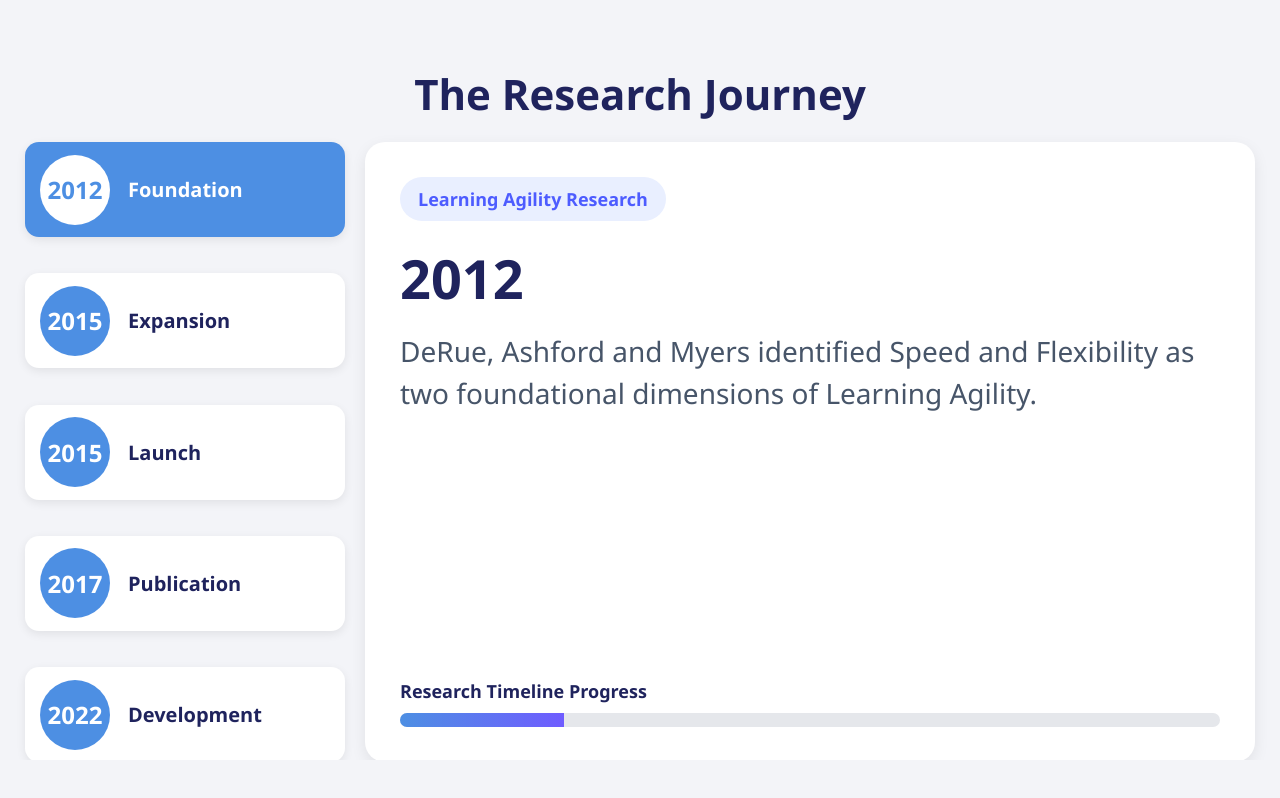
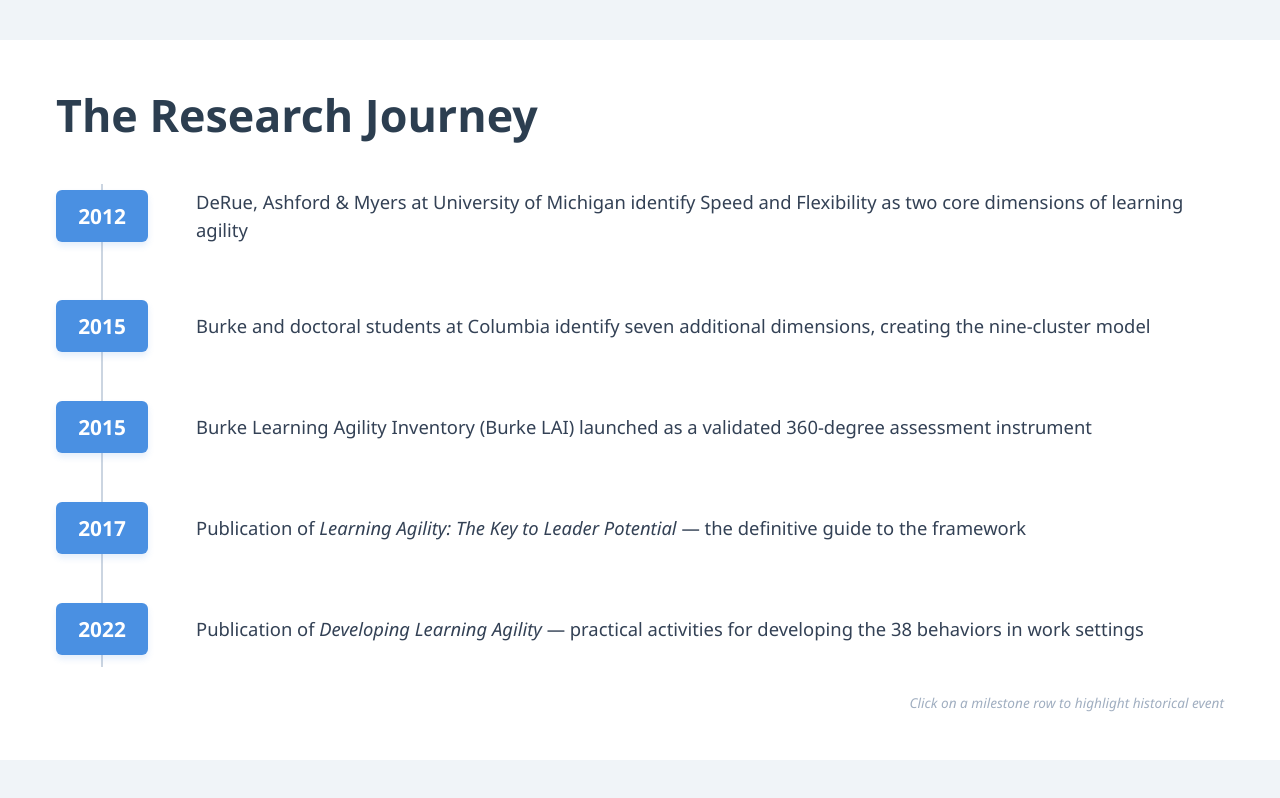
Before and after one commit to dagagiriraj72-web/Feed, a plain HTML site: page laa4index.html in a window 1280 px wide. Drawn offline with Linux system fonts and the light colour scheme.

Commit message:
laa4index.html

```diff
--- a/laa4index.html
+++ b/laa4index.html
@@ -2,277 +2,239 @@
 <html lang="en">
 <head>
     <meta charset="UTF-8">
-<meta name="viewport" content="width=device-width,initial-scale=1.0">
-<title>Research Journey</title>
-
+    <meta name="viewport" content="width=device-width, initial-scale=1.0">
+    <title>The Research Journey Timeline</title>
     <style>
-*{
-margin:0;
-padding:0;
-box-sizing:border-box;
-font-family:"Segoe UI",sans-serif;
+        * {
+            box-sizing: border-box;
+            margin: 0;
+            padding: 0;
+            font-family: 'Segoe UI', Tahoma, Geneva, Verdana, sans-serif;
         }
 
-body{
-width:100vw;
-height:100vh;
-overflow:hidden;
-background:#f3f4f8;
-display:flex;
-justify-content:center;
-align-items:center;
+        body {
+            background-color: #f0f4f8;
+            display: flex;
+            justify-content: center;
+            align-items: center;
+            width: 100vw;
+            height: 100vh;
+            overflow: hidden;
         }
 
-#slide{
-width:1280px;
-height:720px;
-background:#f3f4f8;
-padding:25px;
-overflow:hidden;
+        /* Fixed 16:9 Aspect Ratio Containment Canvas */
+        .slide-wrapper {
+            width: 100%;
+            height: 100%;
+            max-width: 1280px;
+            max-height: 720px;
+            aspect-ratio: 16 / 9;
+            padding: 3rem 3.5rem;
+            background-color: #ffffff;
+            display: flex;
+            flex-direction: column;
+            justify-content: space-between;
+            position: relative;
         }
 
-h1{
-font-size:42px;
-font-weight:800;
-color:#1f235d;
-text-align:center;
-margin-bottom:20px;
+        /* Header Section */
+        .header-section {
+            margin-bottom: 2rem;
+            flex-shrink: 0;
         }
 
-.wrapper{
-display:flex;
-gap:20px;
-height:620px;
+        .main-title {
+            font-size: 2.8rem;
+            color: #2c3e50;
+            font-weight: 800;
+            line-height: 1.2;
         }
 
-/* LEFT TIMELINE */
-
-.timeline{
-width:320px;
-display:flex;
-flex-direction:column;
-justify-content:space-between;
+        /* Interactive Timeline Container */
+        .timeline-container {
+            display: flex;
+            flex-direction: column;
+            justify-content: space-between;
+            flex-grow: 1;
+            position: relative;
+            min-height: 0; /* Dynamic inner height safety block */
+            padding-bottom: 1rem;
         }
 
-.year-btn{
-height:95px;
-border:none;
-cursor:pointer;
-border-radius:14px;
-background:white;
-display:flex;
-align-items:center;
-padding:15px;
-transition:.3s;
-box-shadow:0 3px 10px rgba(0,0,0,.08);
+        /* Centralized Timeline Vertical Connector Line */
+        .timeline-container::before {
+            content: '';
+            position: absolute;
+            left: 45px;
+            top: 10px;
+            bottom: 10px;
+            width: 2px;
+            background-color: #cbd5e1;
+            z-index: 1;
         }
 
-.year-btn:hover{
-transform:translateX(6px);
+        /* Interactive Row Item Box Layout */
+        .timeline-row {
+            display: flex;
+            align-items: center;
+            gap: 2rem;
+            position: relative;
+            z-index: 2;
+            cursor: pointer;
+            transition: transform 0.2s ease;
+            padding: 0.4rem 0;
         }
 
-.year{
-width:70px;
-height:70px;
-border-radius:50%;
-background:#4d8fe3;
-color:white;
-display:flex;
-align-items:center;
-justify-content:center;
-font-size:24px;
-font-weight:700;
-margin-right:18px;
+        .timeline-row:hover {
+            transform: translateX(6px);
         }
 
-.year-label{
-font-size:20px;
-font-weight:700;
-color:#1f235d;
+        /* Year Block Nodes Style */
+        .year-block {
+            width: 92px;
+            height: 52px;
+            background-color: #4a90e2;
+            color: #ffffff;
+            font-weight: 700;
+            font-size: 1.3rem;
+            display: flex;
+            justify-content: center;
+            align-items: center;
+            border-radius: 6px;
+            flex-shrink: 0;
+            transition: all 0.3s ease;
+            box-shadow: 0 4px 6px rgba(74, 144, 226, 0.15);
         }
 
-.active{
-background:#4d8fe3;
+        .timeline-row:hover .year-block {
+            background-color: #357abd;
+            box-shadow: 0 6px 12px rgba(53, 122, 189, 0.3);
         }
 
-.active .year{
-background:white;
-color:#4d8fe3;
+        /* Content Text Area Framework */
+        .content-card {
+            background-color: transparent;
+            padding: 0.5rem 1rem;
+            border-radius: 6px;
+            transition: all 0.3s ease;
+            flex-grow: 1;
         }
 
-.active .year-label{
-color:white;
+        .timeline-row:hover .content-card {
+            background-color: #f8fafc;
         }
 
-/* RIGHT PANEL */
-
-.content{
-flex:1;
-background:white;
-border-radius:20px;
-padding:35px;
-box-shadow:0 5px 15px rgba(0,0,0,.08);
-display:flex;
-flex-direction:column;
+        .content-text {
+            font-size: 1.15rem;
+            color: #334155;
+            line-height: 1.5;
+            transition: color 0.3s ease;
         }
 
-.badge{
-display:inline-block;
-background:#e9efff;
-color:#4d5cff;
-font-weight:700;
-padding:10px 18px;
-border-radius:30px;
-margin-bottom:20px;
-font-size:18px;
-width:max-content;
+        .timeline-row:hover .content-text {
+            color: #0f172a;
         }
 
-#yearTitle{
-font-size:54px;
-font-weight:800;
-color:#1f235d;
-margin-bottom:15px;
+        /* Interactive Active Focus State Styles */
+        .timeline-row.active .year-block {
+            background-color: #1e3a8a;
+            box-shadow: 0 0 0 3px #93c5fd;
+            transform: scale(1.05);
         }
 
-#yearDesc{
-font-size:28px;
-line-height:1.5;
-color:#475569;
+        .timeline-row.active .content-card {
+            background-color: #f1f5f9;
+            border-left: 4px solid #1e3a8a;
+            padding-left: 1.2rem;
         }
 
-.progress{
-margin-top:auto;
+        /* Bottom Footer Bar Layout */
+        .footer-bar {
+            display: flex;
+            justify-content: flex-end;
+            align-items: center;
+            flex-shrink: 0;
+            margin-top: 1rem;
         }
 
-.progress-label{
-font-size:18px;
-font-weight:600;
-color:#1f235d;
-margin-bottom:10px;
-}
-
-.bar{
-height:14px;
-background:#e5e7eb;
-border-radius:20px;
-overflow:hidden;
-}
-
-.fill{
-height:100%;
-width:20%;
-background:linear-gradient(90deg,#4d8fe3,#6f5cff);
-transition:.4s;
+        .instruction-tag {
+            font-size: 0.85rem;
+            color: #a0aec0;
+            font-style: italic;
         }
     </style>
 </head>
-
 <body>
 
-<div id="slide">
-
-<h1>The Research Journey</h1>
-
-<div class="wrapper">
-
-<div class="timeline">
-
-<button class="year-btn active" onclick="showData(0,this)">
-<div class="year">2012</div>
-<div class="year-label">Foundation</div>
-</button>
-
-<button class="year-btn" onclick="showData(1,this)">
-<div class="year">2015</div>
-<div class="year-label">Expansion</div>
-</button>
-
-<button class="year-btn" onclick="showData(2,this)">
-<div class="year">2015</div>
-<div class="year-label">Launch</div>
-</button>
-
-<button class="year-btn" onclick="showData(3,this)">
-<div class="year">2017</div>
-<div class="year-label">Publication</div>
-</button>
-
-<button class="year-btn" onclick="showData(4,this)">
-<div class="year">2022</div>
-<div class="year-label">Development</div>
-</button>
-
+    <div class="slide-wrapper">
+        <div class="header-section">
+            <h1 class="main-title">The Research Journey</h1>
         </div>
 
-<div class="content">
+        <div class="timeline-container">
 
-<div class="badge">Learning Agility Research</div>
-
-<div id="yearTitle">2012</div>
-
-<div id="yearDesc">
-DeRue, Ashford and Myers identified Speed and Flexibility as two foundational dimensions of Learning Agility.
+            <div class="timeline-row" onclick="selectMilestone(this)">
+                <div class="year-block">2012</div>
+                <div class="content-card">
+                    <p class="content-text">DeRue, Ashford & Myers at University of Michigan identify Speed and Flexibility as two core dimensions of learning agility</p>
+                </div>
             </div>
 
-<div class="progress">
-<div class="progress-label">Research Timeline Progress</div>
-<div class="bar">
-<div class="fill" id="fill"></div>
+            <div class="timeline-row" onclick="selectMilestone(this)">
+                <div class="year-block">2015</div>
+                <div class="content-card">
+                    <p class="content-text">Burke and doctoral students at Columbia identify seven additional dimensions, creating the nine-cluster model</p>
+                </div>
+            </div>
+
+            <div class="timeline-row" onclick="selectMilestone(this)">
+                <div class="year-block">2015</div>
+                <div class="content-card">
+                    <p class="content-text">Burke Learning Agility Inventory (Burke LAI) launched as a validated 360-degree assessment instrument</p>
+                </div>
+            </div>
+
+            <div class="timeline-row" onclick="selectMilestone(this)">
+                <div class="year-block">2017</div>
+                <div class="content-card">
+                    <p class="content-text">Publication of <em>Learning Agility: The Key to Leader Potential</em> — the definitive guide to the framework</p>
+                </div>
+            </div>
+
+            <div class="timeline-row" onclick="selectMilestone(this)">
+                <div class="year-block">2022</div>
+                <div class="content-card">
+                    <p class="content-text">Publication of <em>Developing Learning Agility</em> — practical activities for developing the 38 behaviors in work settings</p>
                 </div>
             </div>
 
         </div>
 
+        <div class="footer-bar">
+            <div class="instruction-tag">Click on a milestone row to highlight historical event</div>
         </div>
     </div>
 
     <script>
+        function selectMilestone(selectedRow) {
+            const allRows = document.querySelectorAll('.timeline-row');
 
-const data=[
-
-{
-year:"2012",
-text:"DeRue, Ashford and Myers identified Speed and Flexibility as two foundational dimensions of Learning Agility."
-},
-
-{
-year:"2015",
-text:"Burke and doctoral students at Columbia identified seven additional dimensions, creating the nine-dimension model."
-},
-
-{
-year:"2015",
-text:"The Burke Learning Agility Inventory (Burke LAI) was launched as a validated 360-degree assessment."
-},
-
-{
-year:"2017",
-text:"Learning Agility: The Key to Leader Potential was published, providing a comprehensive framework."
-},
-
-{
-year:"2022",
-text:"Developing Learning Agility was published, offering practical methods for developing the 38 behaviors."
+            // Toggle focus state mechanics cleanly
+            if (selectedRow.classList.contains('active')) {
+                selectedRow.classList.remove('active');
+                allRows.forEach(row => row.style.opacity = '1');
+            } else {
+                allRows.forEach(row => {
+                    if (row === selectedRow) {
+                        row.classList.add('active');
+                        row.style.opacity = '1';
+                    } else {
+                        row.classList.remove('active');
+                        row.style.opacity = '0.4';
                     }
-
-];
-
-function showData(index,btn){
-
-document.getElementById("yearTitle").innerText=data[index].year;
-document.getElementById("yearDesc").innerText=data[index].text;
-
-document.querySelectorAll(".year-btn").forEach(x=>{
-x.classList.remove("active");
                 });
-
-btn.classList.add("active");
-
-document.getElementById("fill").style.width=((index+1)/5)*100+"%";
             }
-
+        }
     </script>
-
 </body>
 </html>
```
Lines whose indentation alone changed are shown as unchanged.
